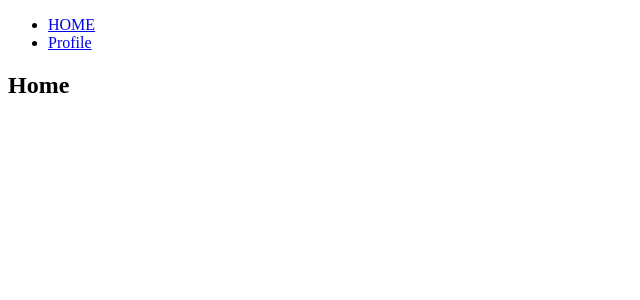
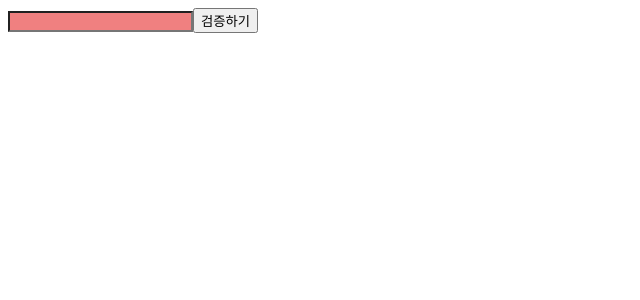
Before and after one commit to aejin24/Study, a React (Create React App) app in the folder React/base/: page / in a window 1280 px wide. Shown: the top 300 px of the page, without its empty margins (0-640 px from the left). Built offline with nearby package versions, Linux system fonts and the light colour scheme; the HTML template or start-up script is replaced by a standard one.

Commit message:
add RefExample.tsx

```diff
--- a/React/base/src/App.css
+++ b/React/base/src/App.css
@@ -1,7 +1,7 @@
-div {
-  background-color: rgb(162, 127, 243);
-  color: #ffffff;
-  padding: 40px;
-  font-family: 고딕;
-  text-align: center;
+.success {
+  background-color: lightgreen;
 }
+
+.failure {
+  background-color: lightcoral;
+}
--- a/React/base/src/App.tsx
+++ b/React/base/src/App.tsx
@@ -1,9 +1,9 @@
-import Root from "./routes/Root";
+import RefExample from "./components/RefExample";
 
 const App = () => {
   return (
     <div>
-      <Root />
+      <RefExample />
     </div>
   );
 }
--- /dev/null
+++ b/React/base/src/components/RefExample.tsx
@@ -0,0 +1,30 @@
+import "../App.css";
+
+import React, { useRef, useState } from "react";
+
+const RefExample = (): JSX.Element => {
+
+  const [value, setValue] = useState<string>("");
+  const [validate, setValidate] = useState<boolean>(false);
+
+  const inputRef = useRef<HTMLInputElement>(null);
+
+  const onhandleChange = (e: React.ChangeEvent<HTMLInputElement>) => {
+    setValue(e.target.value);
+  }
+
+  const onhandleClick = () => {
+    setValidate(value === "0000");
+
+    inputRef.current?.focus();
+  }
+
+  return (
+    <div>
+      <input type="password" value={value} onChange={onhandleChange} ref={inputRef} className={validate ? "success" : "failure"} />
+      <button onClick={onhandleClick}>검증하기</button>
+    </div>
+  );
+};
+
+export default RefExample;
```
